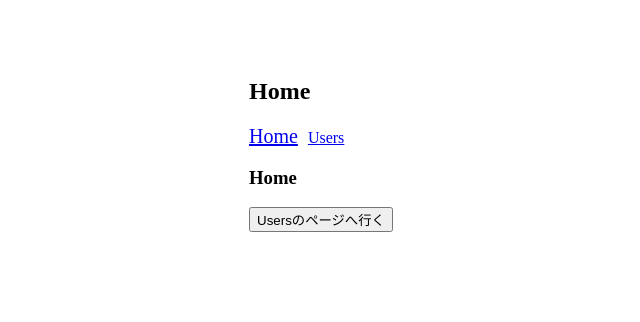
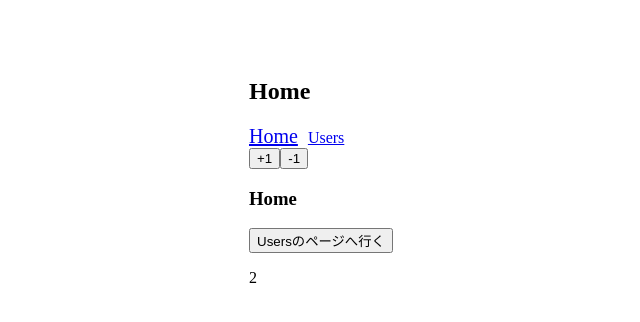
Before and after one commit to kushikushi5969/vuePractice3, a Vue app in the folder spa-vuepractice/: page / in a window 1280 px wide. Shown: the top 322 px of the page, without its empty margins (41-681 px from the left). Built offline with nearby package versions, Linux system fonts and the light colour scheme.

Commit message:
vuex導入/state

```diff
--- a/spa-vuepractice/src/main.js
+++ b/spa-vuepractice/src/main.js
@@ -1,6 +1,7 @@
 import Vue from 'vue'
 import App from './App.vue'
 import router from './router'
+import store from './store';
 
 Vue.config.productionTip = false
 
@@ -13,5 +14,6 @@
 
 new Vue({
   router,
+  store,
   render: h => h(App),
 }).$mount('#app')
--- /dev/null
+++ b/spa-vuepractice/src/store.js
@@ -0,0 +1,10 @@
+import Vue from 'vue';
+import Vuex from 'vuex';
+
+Vue.use(Vuex);
+
+export default new Vuex.Store({
+  state: {
+    count: 2
+  }
+})
--- a/spa-vuepractice/src/views/HeaderHome.vue
+++ b/spa-vuepractice/src/views/HeaderHome.vue
@@ -15,8 +15,23 @@
         class="link"
       >Users</router-link>
     </nav>
+    <button @click="increment">+1</button>
+    <button @click="decrement">-1</button>
   </div>
 </template>
+
+<script>
+export default {
+  methods: {
+    increment() {
+      this.$store.state.count++;
+    },
+    decrement() {
+      this.$store.state.count--;
+    }
+  }
+}
+</script>
 
 <style scoped>
   .link {
--- a/spa-vuepractice/src/views/Home.vue
+++ b/spa-vuepractice/src/views/Home.vue
@@ -2,11 +2,17 @@
   <div>
     <h3>Home</h3>
     <button @click="toUsers">Usersのページへ行く</button>
+    <p>{{ count }}</p>
   </div>
 </template>
 
 <script>
 export default {
+  computed: {
+    count() {
+      return this.$store.state.count;
+    }
+  },
   methods: {
     toUsers() {
       this.$router.push({
```
